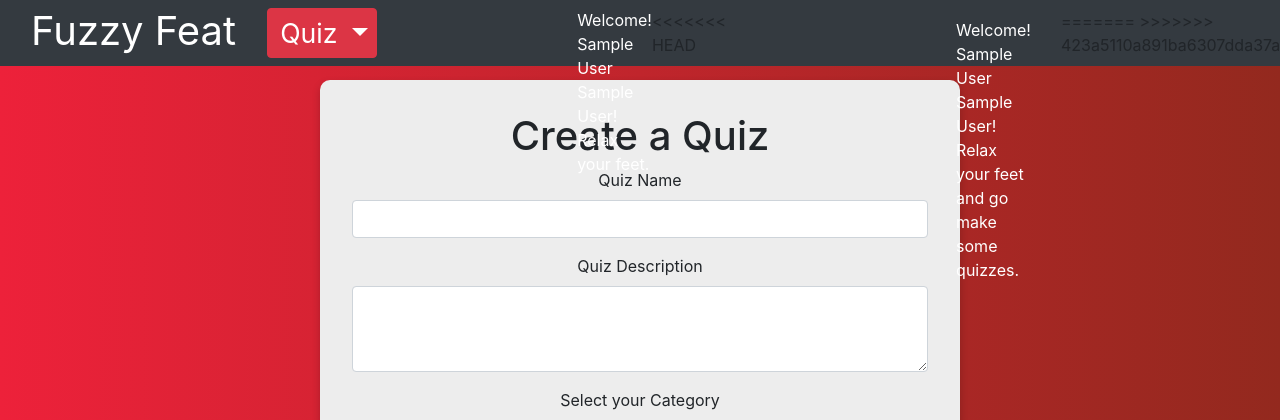
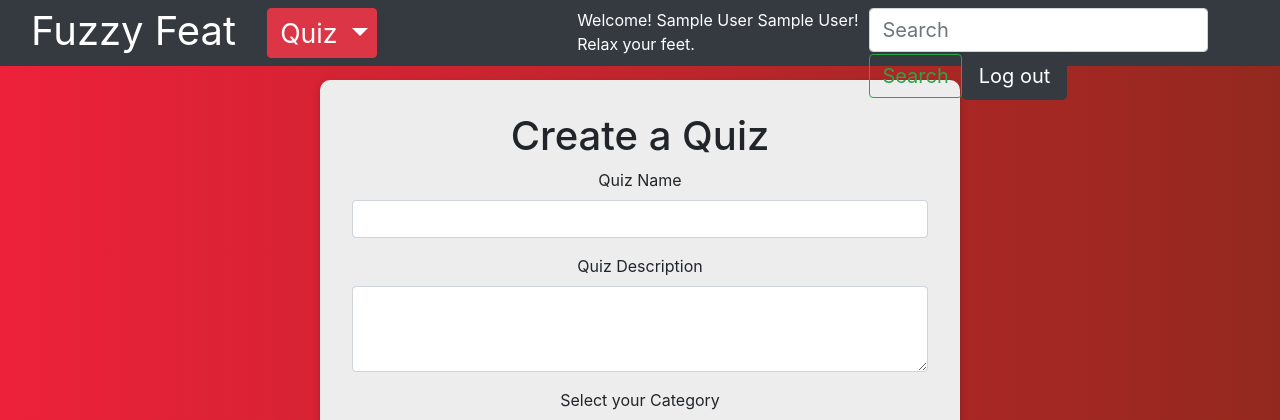
Before and after one commit to school-projects-csuf/FuzzyFeat, a PHP site: page /create.php in a window 1280 px wide. Shown: the top 420 px of the page. Run offline with PHP 8.4, Linux system fonts and the light colour scheme; the visitor is signed in with stand-in values (Sample User, id 1).

Commit message:
head_main fix

```diff
--- a/header_main.php
+++ b/header_main.php
@@ -51,21 +51,6 @@
 			<div class="navbar-nav flex-row" style="padding-left:200px; color:white;">
 				<p>Welcome! <?php echo $fname.' '.$lname.'! Relax your feet.'; ?></p>
 			</div>
-<<<<<<< HEAD
-			<div class="container">
-				<div class="d-flex justify-content-center">
-					<div class="col-md-auto">
-						<div class="navbar-nav flex-row" style="padding-left:200px; color:white; padding-top:10px;">
-							<p>Welcome! <?php echo $fname.' '.$lname.'! Relax your feet and go make some quizzes.'; ?>
-						</div>
-					</div>
-				</div>
-			</div>
-
-
-
-=======
->>>>>>> 423a5110a891ba6307dda37a03b45efdbf5759d3
 			<ul class="navbar-nav flex-row ml-md-auto d-none d-md-flex">
 				<form class="form-inline my-2 my-lg-0" action="includes/logout.inc.php" method="post">
 					<input class="form-control mr-sm-2" type="search" placeholder="Search" aria-label="Search" style="font-size:15pt;">
```
